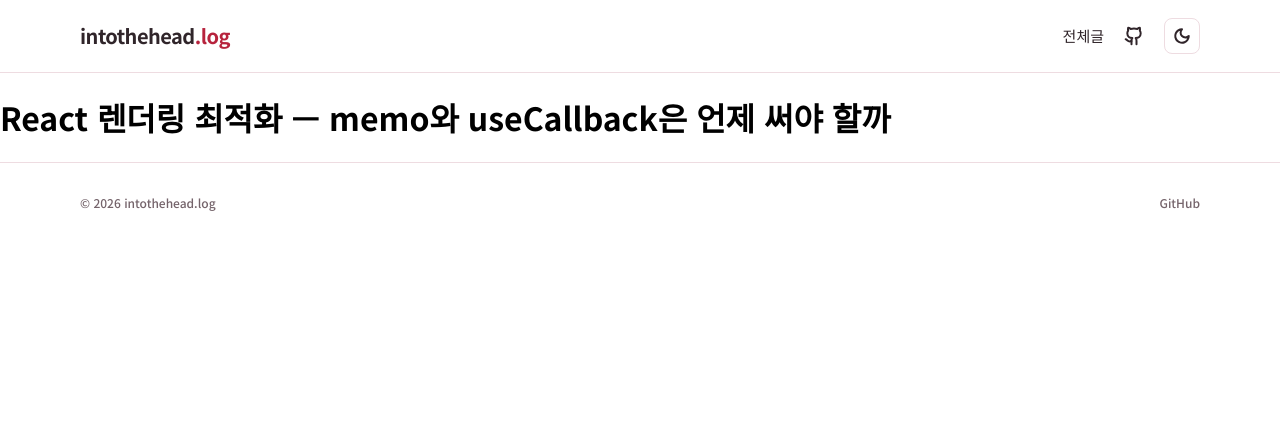
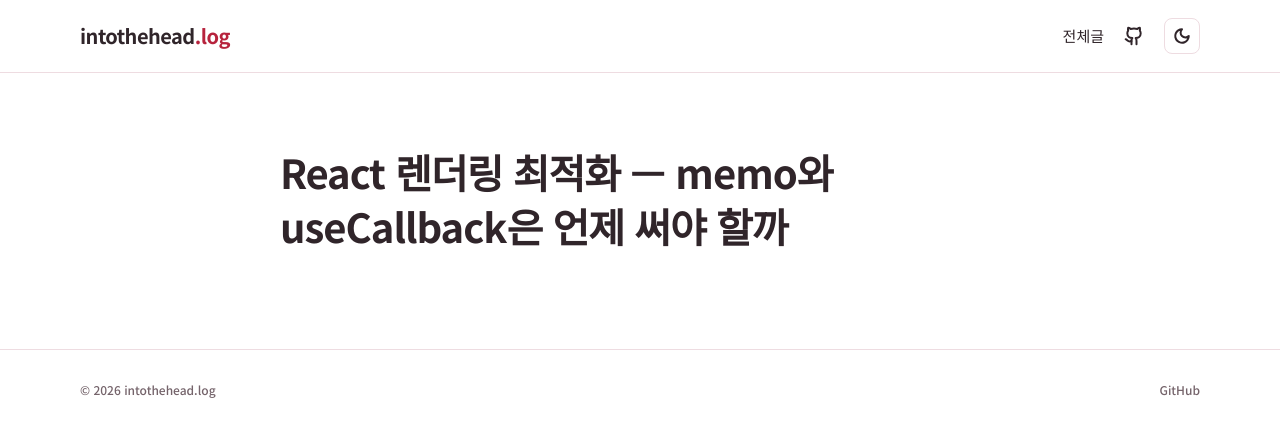
Before and after one commit to intothehead/intothehead.log, a Next.js app: page /posts/1 in a window 1280 px wide. Shown: the top 436 px of the page. Built offline with nearby package versions, Linux system fonts and the light colour scheme.

Commit message:
글 상세의 틀과 제목 만들기

```diff
--- /dev/null
+++ b/app/posts/[id]/page.module.css
@@ -0,0 +1,23 @@
+.Article {
+  display: flex;
+  flex-direction: column;
+  gap: 28px;
+  max-width: 720px;
+  margin: 0 auto;
+  padding: 72px 20px 96px;
+}
+
+.PostHeader {
+  display: flex;
+  flex-direction: column;
+  gap: 16px;
+}
+
+.Title {
+  margin: 0;
+  color: var(--text-primary);
+  font-size: 40px;
+  font-weight: 700;
+  line-height: 1.35;
+  letter-spacing: -1px;
+}
--- a/app/posts/[id]/page.tsx
+++ b/app/posts/[id]/page.tsx
@@ -1,5 +1,6 @@
 import { posts } from "@/data/posts";
 import { notFound } from "next/navigation";
+import styles from "./page.module.css";
 
 type PostDetailProps = {
   params: Promise<{ id: string }>;
@@ -18,8 +19,10 @@ export default async function PostDetail({ params }: PostDetailProps) {
   }
 
   return (
-    <main>
-      <h1>{post.title}</h1>
+    <main className={styles.Article}>
+      <div className={styles.PostHeader}>
+        <h1 className={styles.Title}>{post.title}</h1>
+      </div>
     </main>
   );
 }
```
